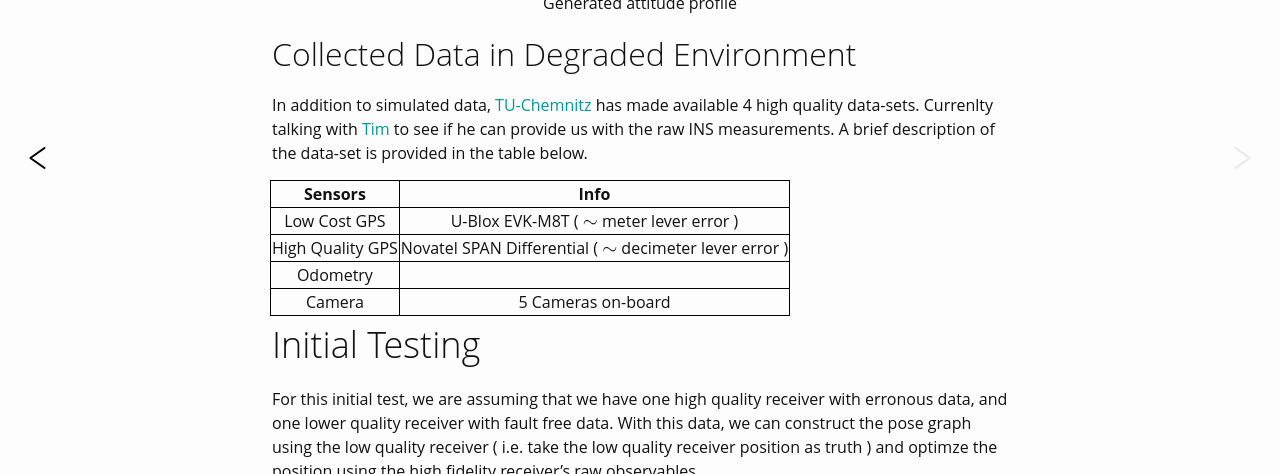
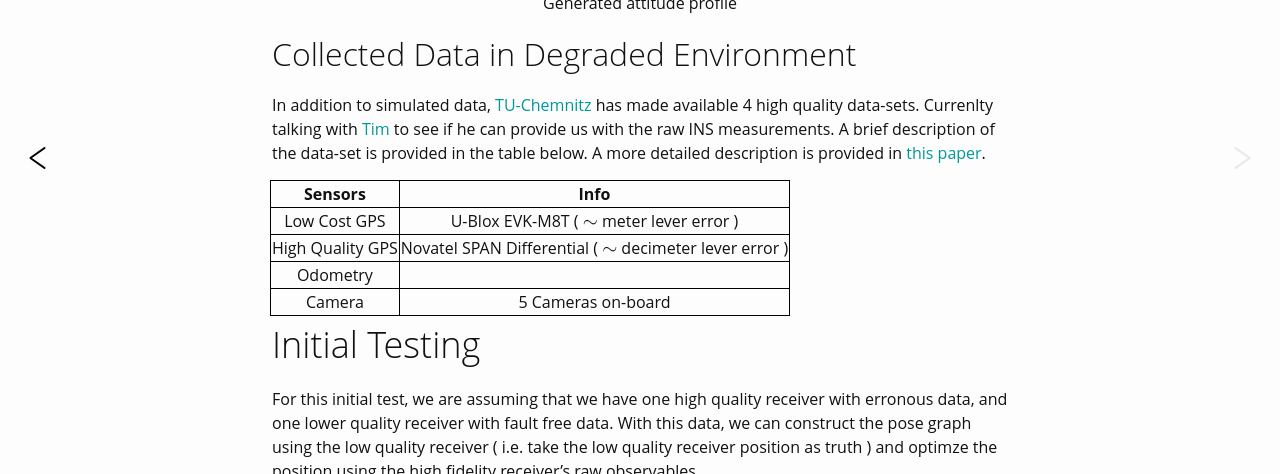
Before and after one commit to watsonryan/researchNotes, a Jekyll site: the page built from _projects/summerAFIT/_posts/2017-05-15-Update.md, in a window 1280 px wide and 900 px high, scrolled down 1410 px, cut to the strip 142-616 px from the top of the window. Built offline with Jekyll 4.4.1, drawn with Linux system fonts in a browser that asks for light colours; some web fonts are replaced; formulas are drawn with MathJax 3; comment, search, counter and statistics services are not loaded.

Commit message:
add tu-chemnitz paper

```diff
--- a/_projects/summerAFIT/_posts/2017-05-15-Update.md
+++ b/_projects/summerAFIT/_posts/2017-05-15-Update.md
@@ -34,7 +34,7 @@ Generated attitude profile
 </p>
 
 ## Collected Data in Degraded Environment
-In addition to simulated data, [TU-Chemnitz](https://www.tu-chemnitz.de/projekt/smartLoc/gnss_dataset.html.en) has made available 4 high quality data-sets. Currenlty talking with [Tim](tim.pfeifer@etit.tu-chemnitz.de) to see if he can provide us with the raw INS measurements. A brief description of the data-set is provided in the table below.
+In addition to simulated data, [TU-Chemnitz](https://www.tu-chemnitz.de/projekt/smartLoc/gnss_dataset.html.en) has made available 4 high quality data-sets. Currenlty talking with [Tim](tim.pfeifer@etit.tu-chemnitz.de) to see if he can provide us with the raw INS measurements. A brief description of the data-set is provided in the table below. A more detailed description is provided in [this paper](https://www.tu-chemnitz.de/projekt/smartLoc/paper/reisdorf2016.pdf).
 
 | Sensors            |     Info                      |
 | :---------------------------: | :------------------------------------------------: |
```
Also changed, not shown: 2 other files.
